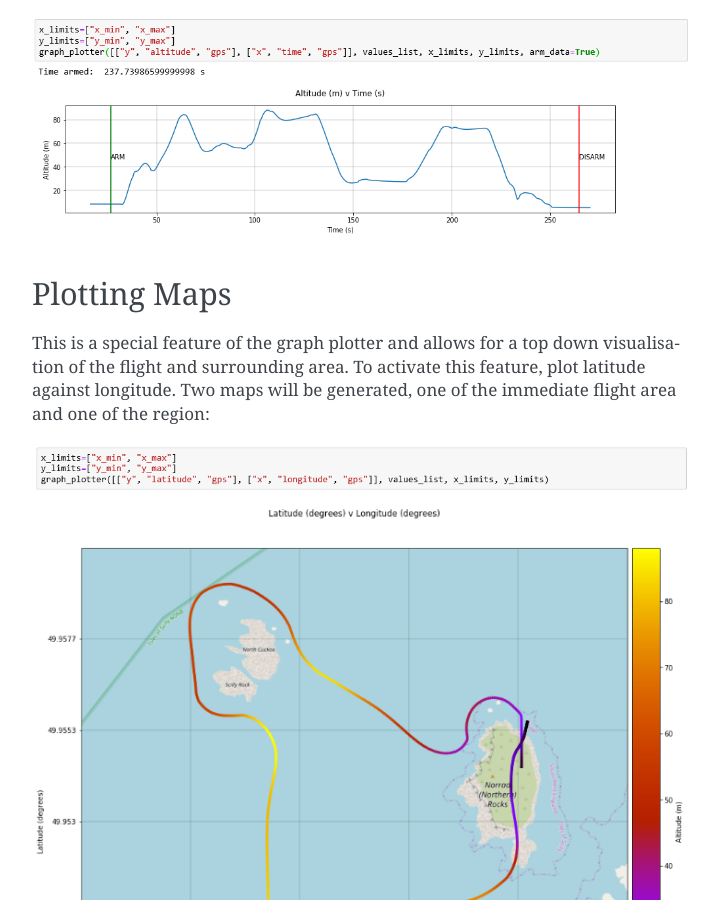
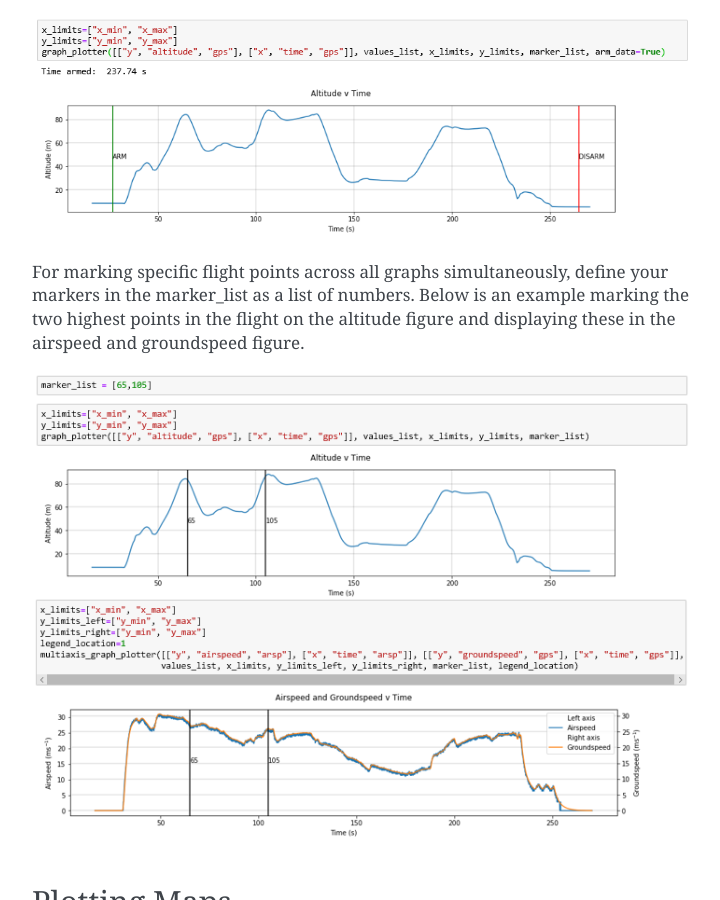
Before and after one commit to AdrianWeishaeupl/AutoFLpy, a Sphinx documentation site: the page built from docs/examples.rst, in a window 1280 px wide and 900 px high, scrolled down 1655 px. Shown: the whole window, without its empty margins (388-1108 px from the left). Built offline with Sphinx 7.4.7, drawn with Linux system fonts in a browser that asks for light colours; pages that are not in the unit, such as notebooks, are missing from menus.

Commit message:
Documentation updated 2

```diff
--- a/docs/examples.rst
+++ b/docs/examples.rst
@@ -37,6 +37,12 @@ The arm and disarm times can be added to both multi-variable and standard graphs
 .. image:: images/Ex_alt_v_time_4.png
 	:width: 900
 	:alt: Image of a graph generated with AutoFLpy showing the altitude v time plot as well as the times when it was armed and disarmed.
+
+For marking specific flight points across all graphs simultaneously, define your markers in the marker_list as a list of numbers. Below is an example marking the two highest points in the flight on the altitude figure and displaying these in the airspeed and groundspeed figure.
+
+.. image:: images/Ex_markers.png
+	:width: 900
+	:alt: Image of a graph generated with AutoFLpy showing the use of custom markers on various plots.
 
 
 Plotting Maps
```
Also changed, not shown: docs/images/Ex_alt_v_time_4.png, docs/images/Ex_markers.png (added), 1 other file.
